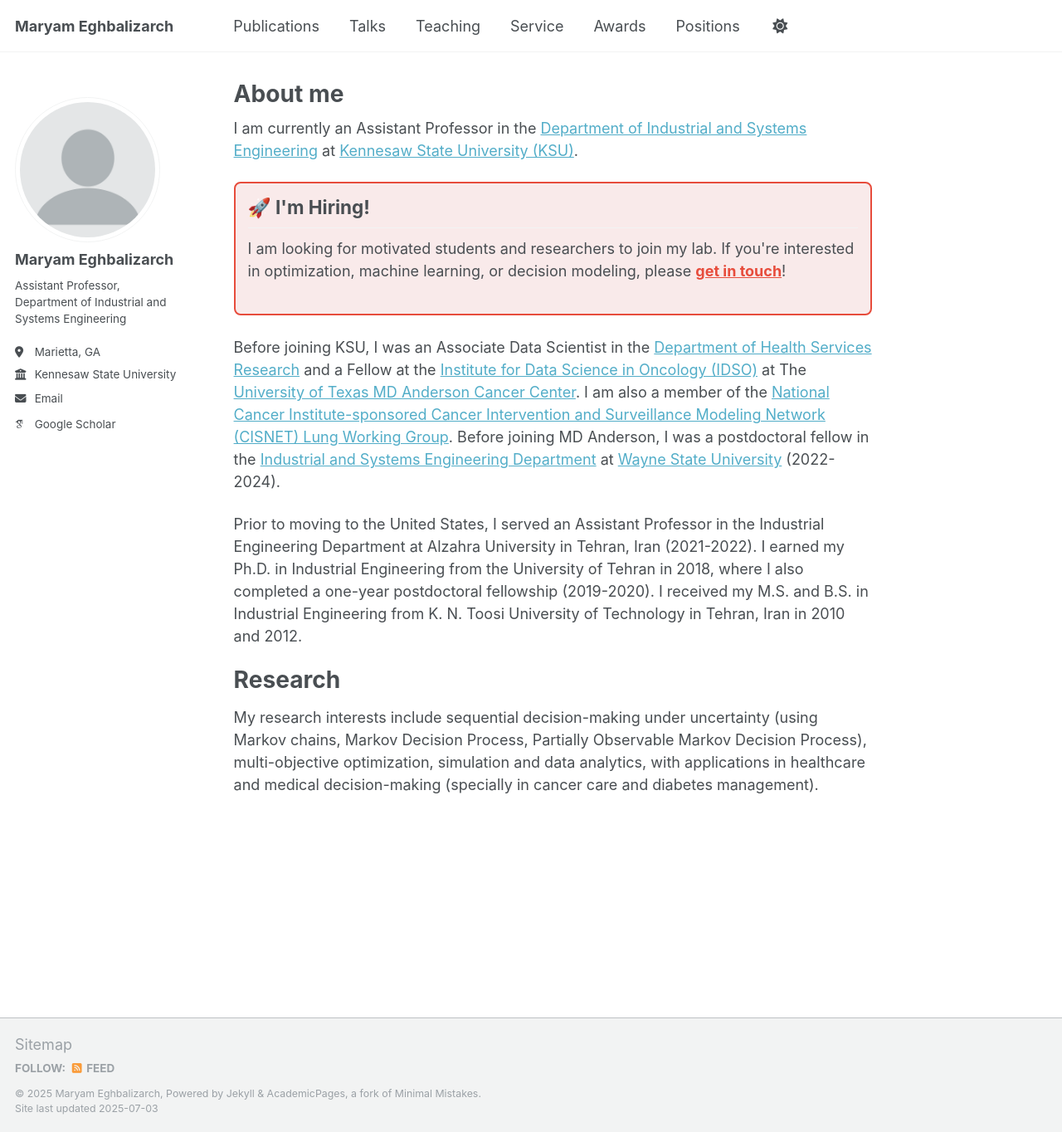
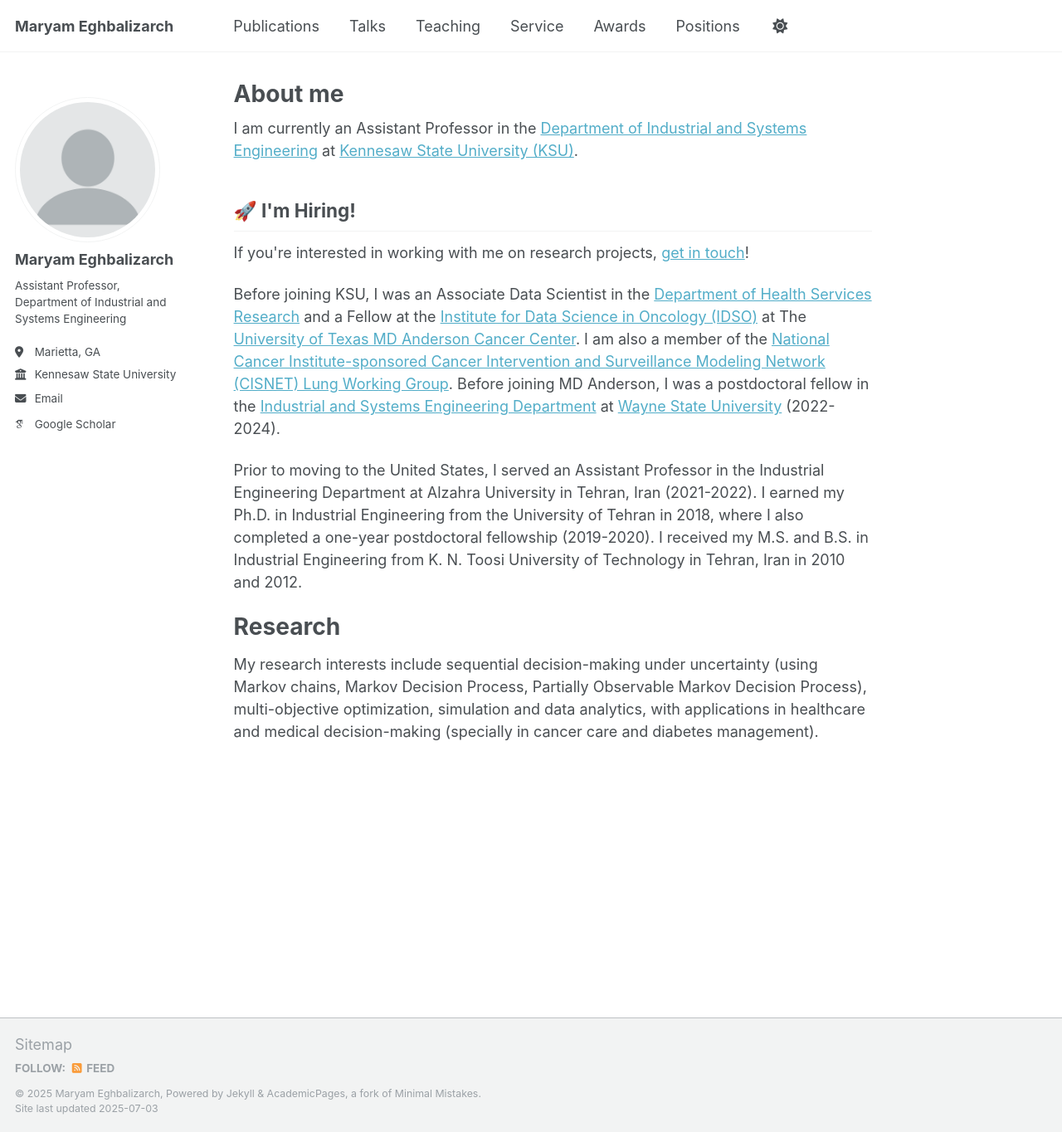
Before and after one commit to meghbalizarch/meghbalizarch.github.io, a Jekyll site: the page built from _pages/about.md, in a window 1280 px wide and 1364 px high. Shown: the whole window at 83% size. Built offline with Jekyll 4.4.1, drawn with Linux system fonts in a browser that asks for light colours; some web fonts are replaced; a script that is not in the unit is left out.

Commit message:
Update about.md

```diff
--- a/_pages/about.md
+++ b/_pages/about.md
@@ -9,11 +9,9 @@ redirect_from:
 
 I am currently an Assistant Professor in the [Department of Industrial and Systems Engineering](https://www.kennesaw.edu/spceet/academics/industrial-systems-engineering/index.php) at [Kennesaw State University (KSU)](https://www.kennesaw.edu/).
 
-<div style="border: 2px solid #e74c3c; background-color: #f9eaea; padding: 15px; border-radius: 8px; margin-bottom: 25px;">
-  <h2 style="margin-top: 0;">🚀 I'm Hiring!</h2>
-  <p>
-    I am looking for motivated students and researchers to join my lab. If you're interested in optimization, machine learning, or decision modeling, please <a href="/join" style="color:#e74c3c;"><strong>get in touch</strong></a>!
-  </p>
+<div class="announcement-box">
+  <h2>🚀 I'm Hiring!</h2>
+  <p>If you're interested in working with me on research projects, <a href="/join">get in touch</a>!</p>
 </div>
 
 Before joining KSU, I was an Associate Data Scientist in the [Department of Health Services Research](https://www.mdanderson.org/research/departments-labs-institutes/departments-divisions/health-services-research.html) and a Fellow at the [Institute for Data Science in Oncology (IDSO)](https://www.mdanderson.org/research/departments-labs-institutes/institutes/institute-for-data-science-in-oncology.html) at The [University of Texas MD Anderson Cancer Center](https://www.mdanderson.org/). I am also a member of the [National Cancer Institute-sponsored Cancer Intervention and Surveillance Modeling Network (CISNET) Lung Working Group](https://cisnet.cancer.gov/lung/). Before joining MD Anderson, I was a postdoctoral fellow in the [Industrial and Systems Engineering Department](https://engineering.wayne.edu/industrial-systems) at [Wayne State University](https://wayne.edu/) (2022-2024).
```
